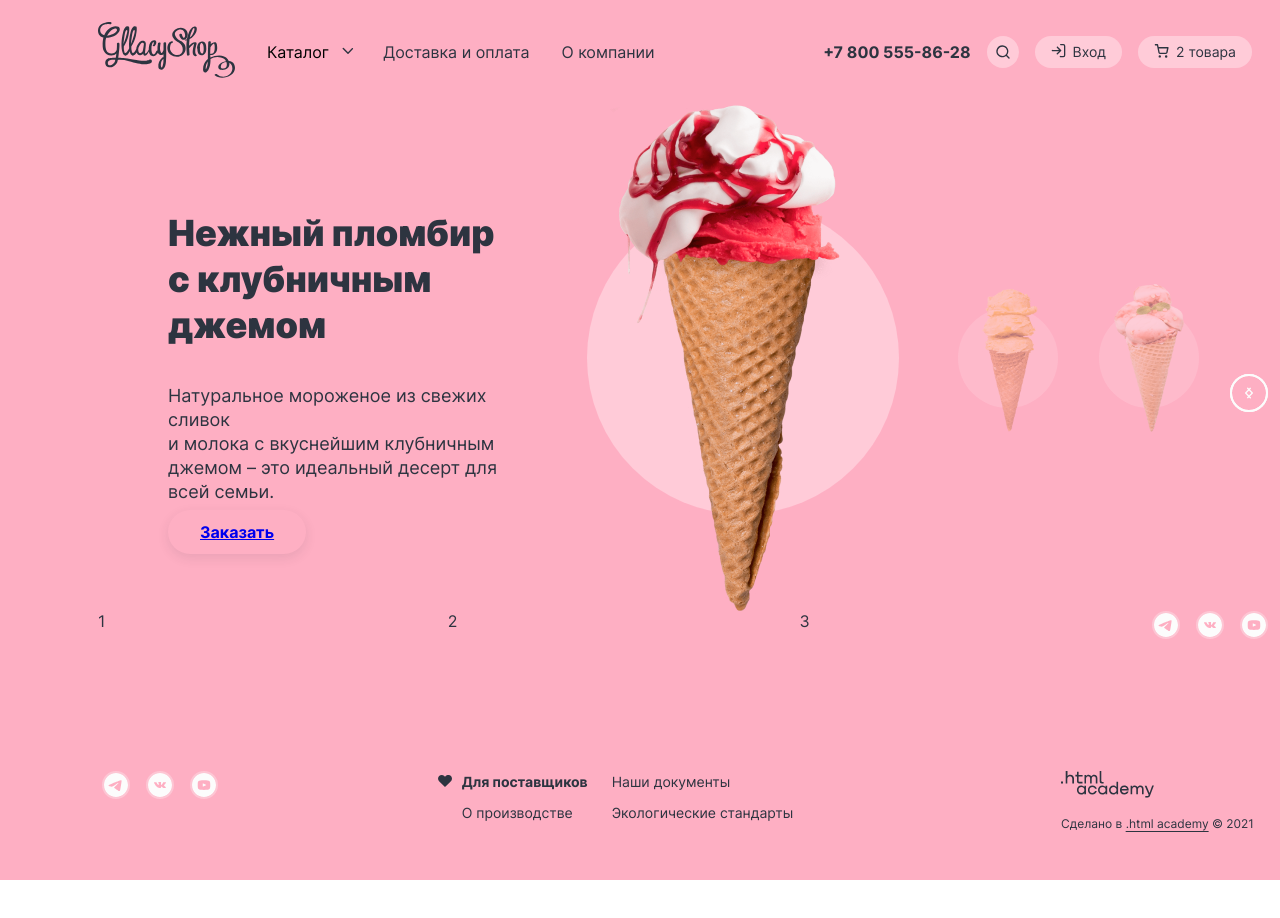
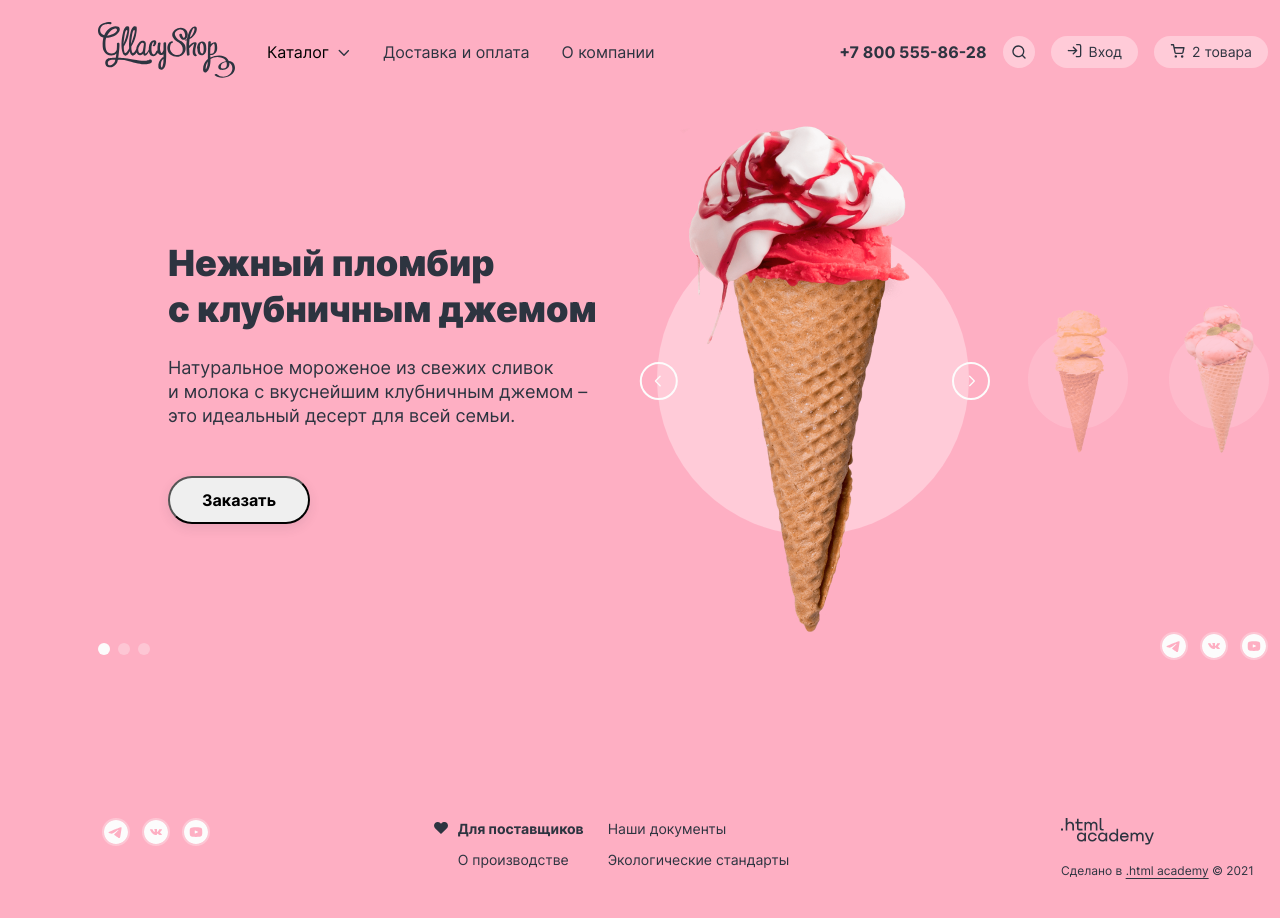
Before and after one commit to kaplya-sys/glasy, a plain HTML site: page source/index.html in a window 1280 px wide. Shown: the top 918 px of the page. Before the commit the page ends 880 px from the top, so only its background shows below. Drawn offline with nearby package versions, Linux system fonts and the light colour scheme; files that its build step writes are made by us from their sources.

Commit message:
change slider

```diff
--- a/source/index.html
+++ b/source/index.html
@@ -158,7 +158,7 @@
             <div class="product-list__product-wrapper">
               <h3 class="product-list__title">Нежный пломбир<br>с клубничным джемом</h3>
               <p class="product-list__description">Натуральное мороженое из свежих сливок<br>и молока с вкуснейшим клубничным джемом – это идеальный десерт для всей семьи.</p>
-              <a class="product-list__button button" href="#">Заказать</a>
+              <button class="product-list__button button" type="button">Заказать</button>
             </div>
             <div class="product-list__image-wrapper">
               <img class="product-list__image" src="./images/ice_cream.png" width="100" height="150" alt="Клубничный пломбир с джемом.">
@@ -193,13 +193,21 @@
         </button>
         <div class="slider__bottom-elements-wrapper">
           <ol class="slider__list pagination-list">
-            <li class="pagination-list__item">1</li>
-          </ol>
-          <ol class="slider__list pagination-list">
-            <li class="pagination-list__item">2</li>
-          </ol>
-          <ol class="slider__list pagination-list">
-            <li class="pagination-list__item">3</li>
+            <li class="pagination-list__item">
+              <button class="pagination-list__button pagination-list__button--current" type="button">
+                <span class="visually-hidden">1 слайд</span>
+              </button>
+            </li>
+            <li class="pagination-list__item">
+              <button class="pagination-list__button" type="button">
+                <span class="visually-hidden">2 слайд</span>
+              </button>
+            </li>
+            <li class="pagination-list__item">
+              <button class="pagination-list__button" type="button">
+                <span class="visually-hidden">3 слайд</span>
+              </button>
+            </li>
           </ol>
           <ul class="slider__list social-list">
             <li class="social-list__item">
--- a/source/sass/blocks/header-select.scss
+++ b/source/sass/blocks/header-select.scss
@@ -115,6 +115,6 @@
 
 .header-select__icon {
   position: absolute;
-  top: 13px;
-  right: 13px;
+  top: 15px;
+  right: 17px;
 }
--- a/source/sass/blocks/main-index.scss
+++ b/source/sass/blocks/main-index.scss
@@ -1,4 +1,5 @@
 .main-index__slider {
   width: 100%;
   margin-bottom: 80px;
+  padding: 21px 0 26px 0;
 }
--- /dev/null
+++ b/source/sass/blocks/pagination-list.scss
@@ -0,0 +1,25 @@
+@use "global/variables";
+
+.pagination-list {
+  display: flex;
+  flex-wrap: wrap;
+  align-items: center;
+}
+
+.pagination-list__item:not(:last-child) {
+  padding-right: 8px;
+}
+
+.pagination-list__button {
+  width: 12px;
+  height: 12px;
+  background-color: variables.$primaryLightColor;
+  border: none;
+  border-radius: 50%;
+  opacity: 0.3;
+  cursor: pointer;
+
+  &--current {
+    opacity: 1;
+  }
+}
--- a/source/sass/blocks/product-list.scss
+++ b/source/sass/blocks/product-list.scss
@@ -15,6 +15,7 @@
 
   &--current {
     margin-right: 62px;
+    padding-left: 70px;
   }
 
   &--current .product-list__product-wrapper {
@@ -37,12 +38,16 @@
 }
 
 .product-list__title {
+  margin: 0;
+  margin-bottom: 24px;
   font-weight: 900;
   font-size: 36px;
   line-height: 46px;
 }
 
 .product-list__description {
+  margin: 0;
+  margin-bottom: 48px;
   font-weight: 400;
   font-size: 18px;
   line-height: 24px;
@@ -52,7 +57,7 @@
   display: none;
   width: 430px;
   margin-right: 62px;
-  padding-left: 70px;
+  padding-top: 7px;
 }
 
 .product-list__image-wrapper {
--- a/source/sass/blocks/slider.scss
+++ b/source/sass/blocks/slider.scss
@@ -14,8 +14,8 @@
 
 .slider__button {
   position: absolute;
-  top: 50%;
-  right: 0;
+  top: 44%;
+  left: 73%;
   width: 38px;
   height: 38px;
   background-color: transparent;
@@ -26,7 +26,8 @@
   border-radius: 50%;
 
   &--prev {
-    transform: rotate(180deg);
+    left: 46%;
+    transform: rotate(180deg) translateX(-10%);
   }
 }
 
--- a/source/sass/blocks/social-list.scss
+++ b/source/sass/blocks/social-list.scss
@@ -3,7 +3,7 @@
 .social-list {
   display: grid;
   grid-template-columns: repeat(3, 1fr);
-  column-gap: 16px;
+  column-gap: 12px;
 }
 
 .social-list__link {
--- a/source/sass/blocks/user-list.scss
+++ b/source/sass/blocks/user-list.scss
@@ -6,6 +6,10 @@
 
   &:focus-within .header-popover {
     display: flex;
+  }
+
+  &:last-child {
+    margin-right: 0;
   }
 }
 
--- a/source/sass/style.scss
+++ b/source/sass/style.scss
@@ -22,3 +22,4 @@
 @use "blocks/main-index";
 @use "blocks/slider";
 @use "blocks/product-list";
+@use "blocks/pagination-list";
```
